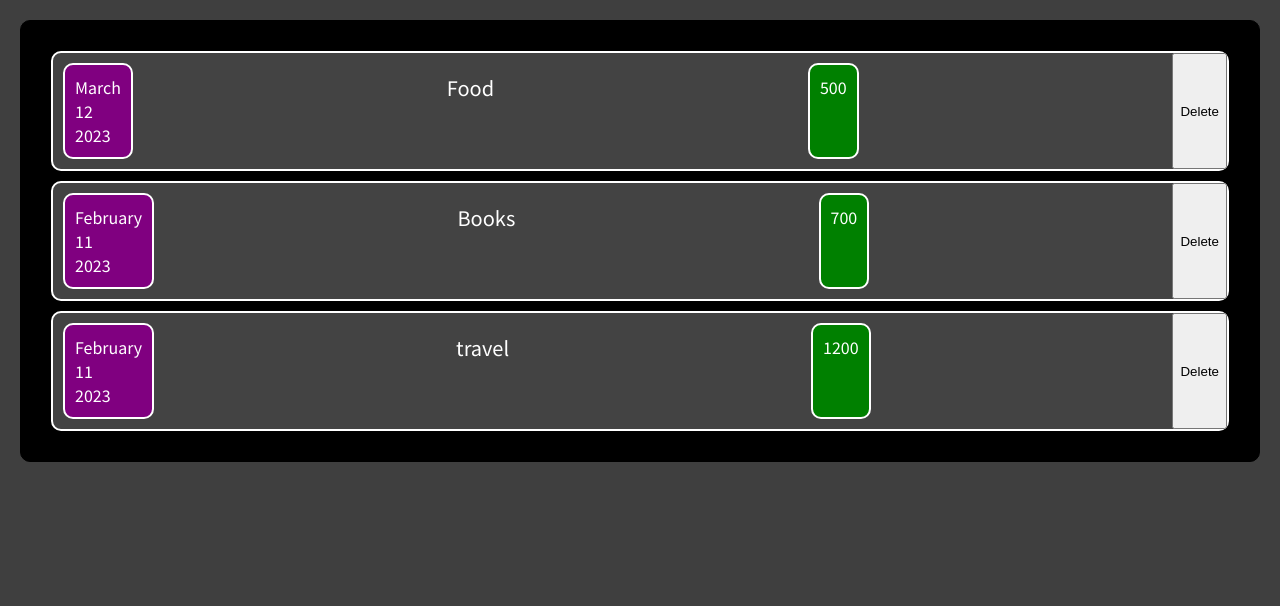
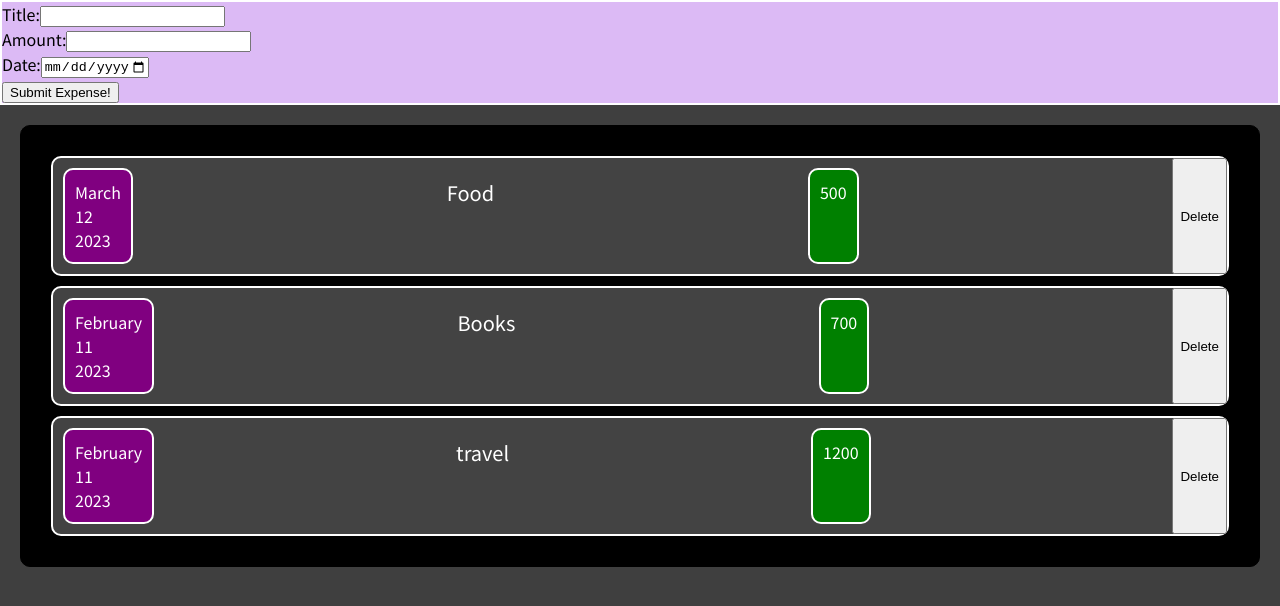
Before and after one commit to Atish280301/React-Project01, a React (Create React App) app: page / in a window 1280 px wide. Shown: the top 606 px of the page. Built offline with nearby package versions, Linux system fonts and the light colour scheme.

Commit message:
commit eight

```diff
--- a/src/App.js
+++ b/src/App.js
@@ -1,6 +1,7 @@
 import Expense from "./Components/Expense"
+import NewExpense from "./Components/NewExpense";
 let App = () => {
-  let expense = [
+  let expenses = [
     {
       title: "Food",
       amount: 500,
@@ -17,9 +18,14 @@ let App = () => {
       date: new Date(2023, 3, 20)
     },
   ];
+  const AddExpenseHandler = expense => {
+    console.log('in App.js');
+    console.log(expense);
+  }
   return (
     <>
-      <Expense expense = {expense} />
+      <NewExpense OnAddExpense = {AddExpenseHandler} />
+      <Expense expense = {expenses} />
     </>
   );
 }
--- a/src/Components/ExpenseForm.js
+++ b/src/Components/ExpenseForm.js
@@ -1,6 +1,6 @@
 import React, {useState} from 'react';
 
-function ExpenseForm(){
+function ExpenseForm(props){
     const [enteredTitle, SetEnteredTitle] = useState('');
     const [enteredAmount, SetEnteredAmount] = useState('');
     const [enteredDate, SetEnteredDate] = useState('');
@@ -21,7 +21,7 @@ function ExpenseForm(){
             amount: enteredAmount,
             date: new Date(dateComponents[0], dateComponents[1] - 1, dateComponents[2])
         };
-        console.log(expenseData);
+       props.onSaveExpenseData(expenseData);
         SetEnteredTitle('');
         SetEnteredAmount('');
         SetEnteredDate('');
@@ -30,15 +30,28 @@ function ExpenseForm(){
         <form onSubmit={submitHandler}>
             <div>
                 <label>Title:</label>
-                <input type="text" value={enteredTitle} onChange = {titleChangeHandler} />
+                <input
+                    type="text"
+                    value={enteredTitle}
+                    onChange = {titleChangeHandler}
+                />
             </div>
             <div>
                 <label>Amount:</label>
-                <input type="number" value={enteredAmount} onChange = {amountChangeHandler} />
+                <input
+                    type="number"
+                    value={enteredAmount}
+                    onChange = {amountChangeHandler}
+                />
             </div>
             <div>
                 <label>Date:</label>
-                <input type="date" min="2023-01-01" max="2024-12-31" value={enteredDate} onChange = {dateChangeHandler} />
+                <input
+                    type="date"
+                    min="2023-01-01" max="2024-12-31"
+                    value={enteredDate}
+                    onChange = {dateChangeHandler}
+                />
             </div>
             <div>
                 <button type="submit">Submit Expense!</button>
--- a/src/Components/NewExpense.js
+++ b/src/Components/NewExpense.js
@@ -1,10 +1,17 @@
 import React from 'react';
 import './NewExpense.css';
 import ExpenseForm from './ExpenseForm';
-function NewExpense(){
+function NewExpense(props){
+    const saveExpenseDataHandler = (enteredExpenseData) => {
+        const expenseData = {
+            ...enteredExpenseData,
+            id: Math.random().toString()
+        }
+        props.OnAddExpense(expenseData);
+    }
     return (
          <div className="frm-box">
-         <ExpenseForm/>
+         <ExpenseForm onSaveExpenseData = {saveExpenseDataHandler}/>
          </div>
     );
 }
```
